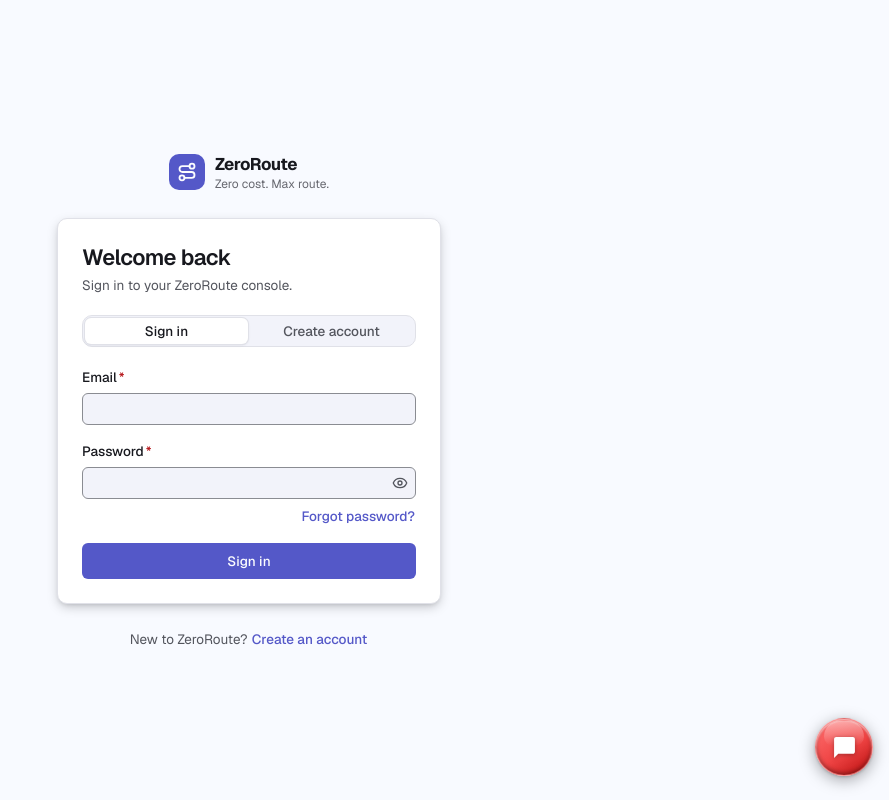
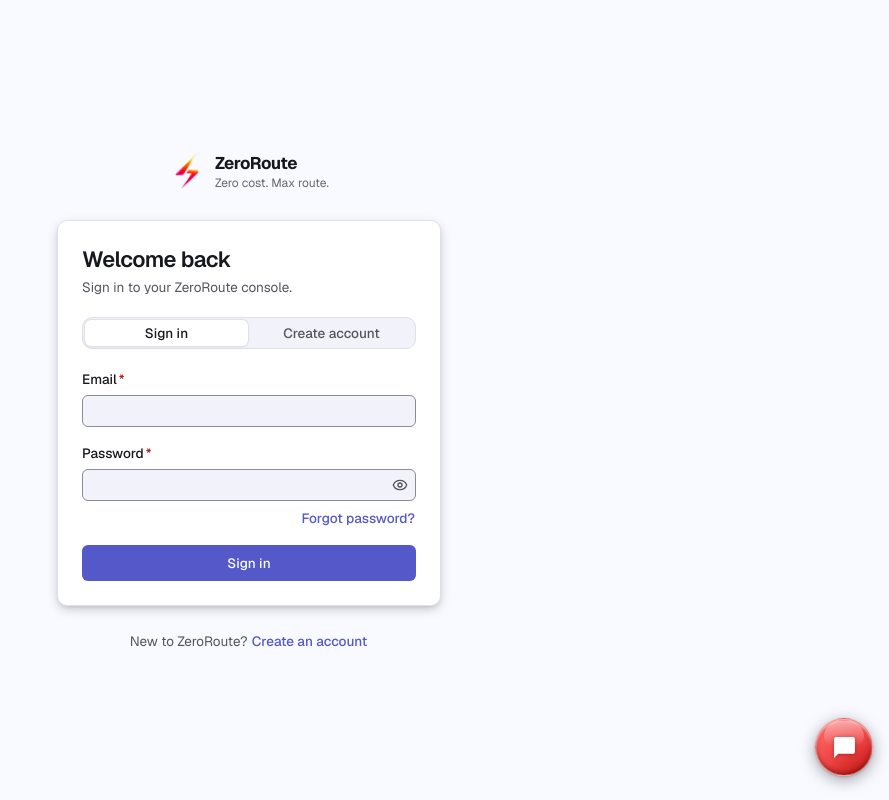
Before and after one commit to amjadlle/zeroroute, a Next.js app: page /login in a window 1280 px wide. Shown: the whole page, without its empty margins (391-1280 px from the left). Built offline with nearby package versions, Linux system fonts and the light colour scheme; no server answers; the database is empty.

Commit message:
Console: use the ZeroRoute logo instead of a placeholder icon
Co-Authored-By: Claude Opus 5.5 <noreply@anthropic.com>

```diff
--- a/components/shell/BrandMark.tsx
+++ b/components/shell/BrandMark.tsx
@@ -1,10 +1,10 @@
-import { Route } from "lucide-react";
+import Image from "next/image";
 import { cn } from "@/lib/cn";
 
 const SIZES = {
-  sm: { mark: "size-6 rounded-control", icon: "size-3.5", word: "text-body" },
-  md: { mark: "size-6.5 rounded-control", icon: "size-4", word: "text-body-lg" },
-  lg: { mark: "size-9 rounded-card", icon: "size-5", word: "text-title" },
+  sm: { mark: "size-6", px: 24, word: "text-body" },
+  md: { mark: "size-6.5", px: 26, word: "text-body-lg" },
+  lg: { mark: "size-9", px: 36, word: "text-title" },
 } as const;
 
 type BrandMarkProps = {
@@ -14,14 +14,12 @@ type BrandMarkProps = {
   className?: string;
 };
 
-/** ZeroRoute logo: accent tile with the route glyph plus the wordmark. */
+/** ZeroRoute logo: the brand bolt (public/logo.png, same as the landing page) plus the wordmark. */
 export function BrandMark({ size = "md", tagline, className }: BrandMarkProps) {
   const s = SIZES[size];
   return (
     <span className={cn("inline-flex items-center gap-2.5 font-ui", className)}>
-      <span aria-hidden className={cn("grid shrink-0 place-items-center bg-accent text-accent-fg", s.mark)}>
-        <Route className={s.icon} strokeWidth={2.2} />
-      </span>
+      <Image src="/logo.png" alt="" width={s.px} height={s.px} className={cn("shrink-0 object-contain", s.mark)} />
       <span className="flex min-w-0 flex-col">
         <span className={cn("font-bold tracking-tight text-text", s.word)}>ZeroRoute</span>
         {tagline && <span className="truncate text-meta text-text-subtle">{tagline}</span>}
```
